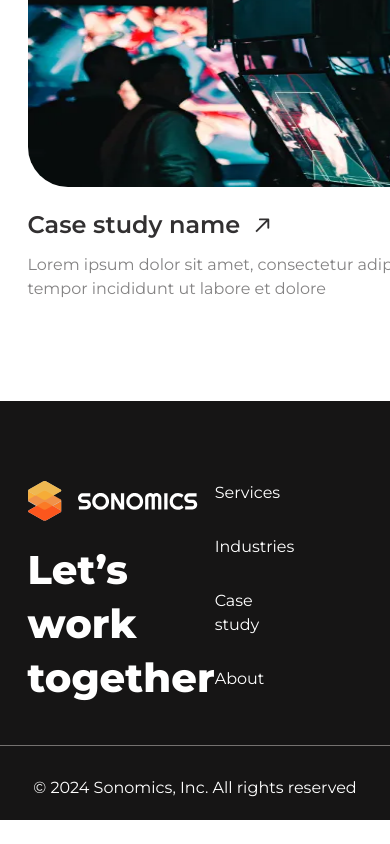
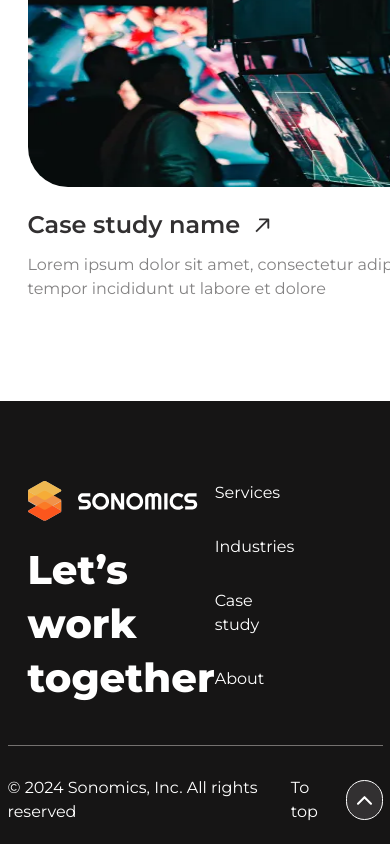
Before and after one commit to skabanets/sonomics, a React (Vite) app: page / in a window 390 px wide. Shown: the part 3730-4574 px from the top of the page. Before the commit the page ends 4550 px from the top, so only its background shows below. Built offline with nearby package versions, Linux system fonts and the light colour scheme.

Commit message:
Add ScrollUpButton

```diff
--- /dev/null
+++ b/src/components/ScrollUpButton.tsx
@@ -0,0 +1,20 @@
+import { Icon } from "../components";
+
+export const ScrollUpButton = () => {
+  const handleClick = () => {
+    window.scrollTo({ top: 0 });
+  };
+
+  return (
+    <button
+      type="button"
+      className="flex size-[40px] items-center justify-center rounded-full border border-whiteTextColor bg-darkBgColor p-[10px] transition-all duration-300 hover:border-accentYellowColor focus-visible:border-accentYellowColor"
+      onClick={handleClick}
+    >
+      <Icon
+        id="arrow-right"
+        className="size-[15px] rotate-[-90deg] fill-whiteTextColor transition group-hover:fill-accentYellowColor group-focus-visible:fill-accentYellowColor"
+      />
+    </button>
+  );
+};
--- a/src/components/index.ts
+++ b/src/components/index.ts
@@ -14,3 +14,4 @@ export * from "./CaseCard";
 export * from "./TeamMemberCard";
 export * from "./ContactForm";
 export * from "./Slider";
+export * from "./ScrollUpButton";
--- a/src/index.css
+++ b/src/index.css
@@ -97,6 +97,10 @@ html[data-theme="dark"] {
   --grey-600: #74716f;
 
   --theme-toggle-translate: 27.5px;
+}
+
+html {
+  scroll-behavior: smooth;
 }
 
 body {
--- a/src/layout/Footer.tsx
+++ b/src/layout/Footer.tsx
@@ -1,6 +1,6 @@
 import { Link } from "react-router-dom";
 
-import { Logo, NavMenu } from "../components";
+import { Logo, NavMenu, ScrollUpButton } from "../components";
 
 import { socialLinks } from "../constants";
 
@@ -57,8 +57,12 @@ export const Footer = () => {
           </ul>
         </div>
       </div>
-      <div className="container max-w-[1280px] border-t border-grey600Color pt-[30px] text-center">
+      <div className="container flex items-center justify-between border-t border-grey600Color px-0 pt-[30px] lg:max-w-[1280px]">
         <p className="small-text text-white">&copy; 2024 Sonomics, Inc. All rights reserved</p>
+        <div className="small-text flex items-center justify-end gap-[15px] text-whiteTextColor">
+          <span className="group-hover:-translate-x-full group-hover:opacity-0"> To top </span>
+          <ScrollUpButton />
+        </div>
       </div>
     </footer>
   );
```
